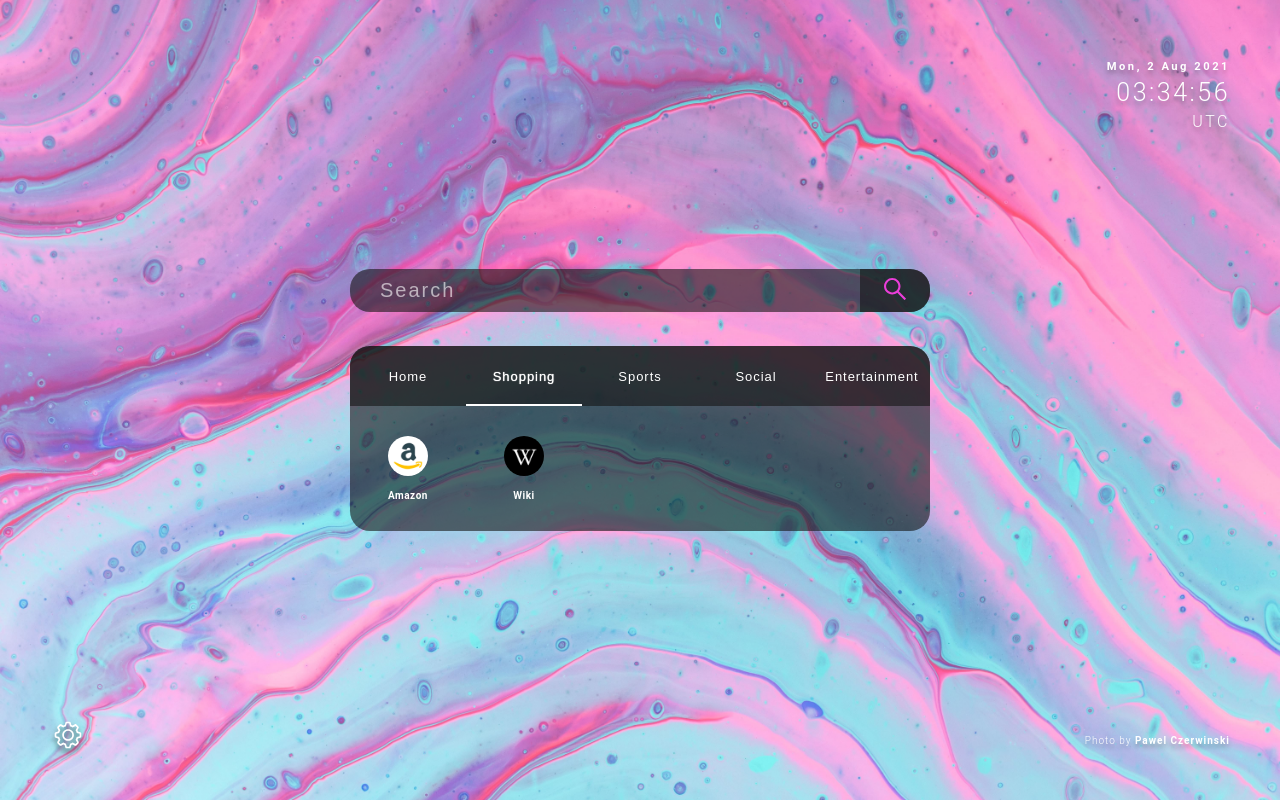
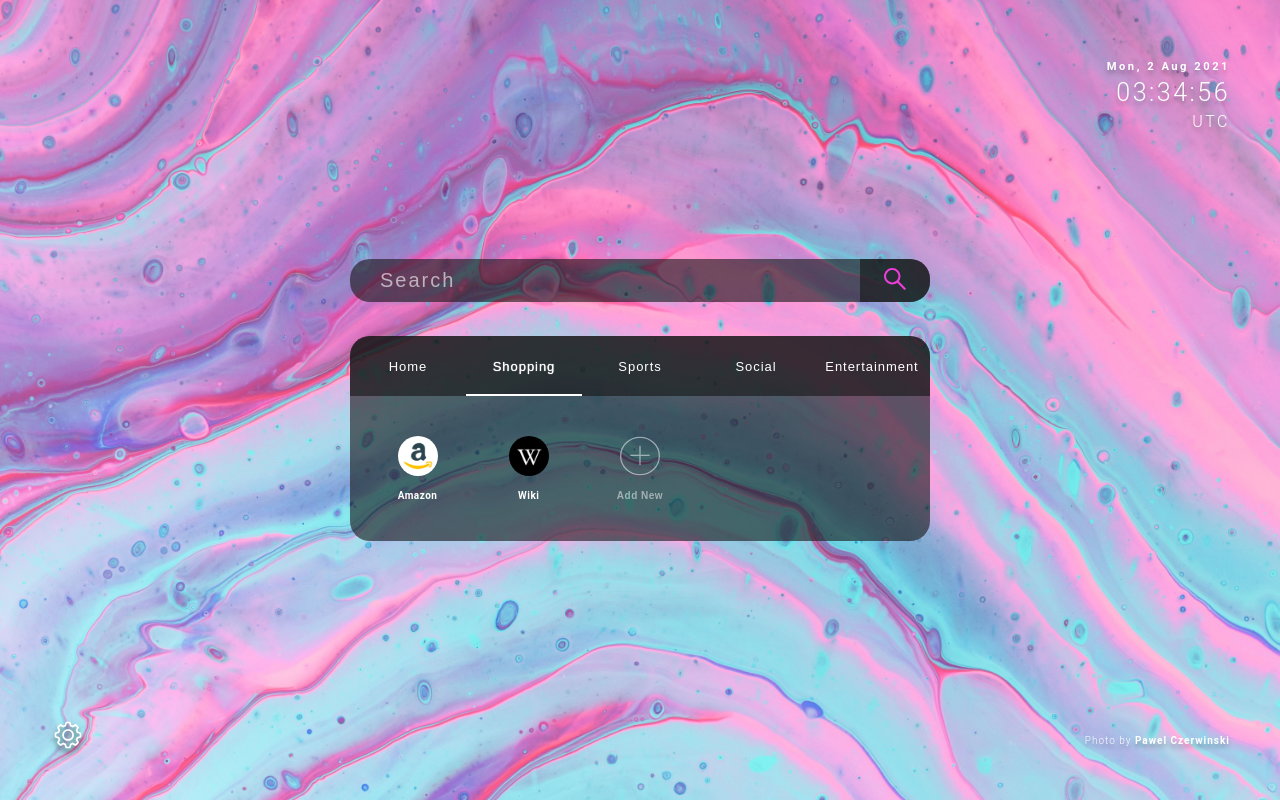
Before and after one commit to JohPik/mucho-chrome-extension, a React (Create React App) app: page / in a window 1280 px wide. Both pictures are taken after a click on the button "Shopping". Built offline with nearby package versions, Linux system fonts and the light colour scheme; no server answers; what unsplash-js would draw is missing.

Commit message:
Add Plus bookmark button to add new shortcut

```diff
--- a/src/App.css
+++ b/src/App.css
@@ -236,28 +236,46 @@ blockquote p::after {
   bottom: 0;
   left: 0;
 }
+.bookmarks__navigation li:not(.active)::after {
+  content: '';
+  height: 2px;
+  width: 100%;
+  background: var(--clr-white);
+  position: absolute;
+  bottom: 0%;
+  left: 50%;
+  opacity: 0;
+  transform: translate(-50%, 250%) scale(0);
+  transition: all 0.5s ease;
+}
+
+.bookmarks__navigation li:not(.active):hover::after {
+  opacity: 1;
+  transform: translate(-50%, 0%) scale(1);
+}
 
 .bookmarks__links {
-  padding: 1.875rem;
-  padding-left: 0;
-  padding-right: 0;
+  padding: 1.875rem 1.5rem;
   display: grid;
   grid-template-columns: repeat(5, 1fr);
-  grid-template-rows: repeat(auto);
-  row-gap: 2.5rem;
-  /* column-gap: 0.5rem; */
+  row-gap: 1.5rem;
+  column-gap: 1.5rem;
 }
 
 .bookmarks__edit-button {
   position: absolute;
   top: 0;
-  right: 5%;
-  padding: 5px;
+  right: 0;
+  padding: 7px;
   opacity: 0;
   transition: all ease 0.3s;
 }
 
 .bookmarks__navigation li:hover .bookmarks__edit-button {
+  opacity: 0.5;
+}
+
+.bookmarks__navigation li:hover .bookmarks__edit-button:hover {
   opacity: 1;
 }
 
@@ -267,10 +285,13 @@ blockquote p::after {
   text-transform: capitalize;
   position: relative;
   transition: all ease 0.2s;
+  padding: 10px;
+  border-radius: 10px;
 }
 
 .bookmark:hover {
   transform: scale(1.1);
+  background-color: var(--clr-dark-600);
 }
 
 .bookmark a {
@@ -313,14 +334,45 @@ blockquote p::after {
 
 .bookmark__edit-button {
   position: absolute;
-  top: -5px;
-  right: 13%;
-  padding: 5px;
+  top: 0;
+  right: 0;
+  padding: 7px;
   display: none;
+  opacity: 0;
+  transition: all ease 0.3s;
 }
 
 .bookmark:hover .bookmark__edit-button {
   display: initial;
+  opacity: 0.5;
+}
+
+.bookmark:hover .bookmark__edit-button:hover {
+  opacity: 1;
+}
+
+.bookmark.add__new {
+  opacity: 0.5;
+  transition: all ease 0.3s;
+}
+
+.bookmark.add__new:hover {
+  opacity: 1;
+}
+
+.bookmark.add__new img {
+  margin-bottom: 0.75rem;
+  width: 40px;
+  height: 40px;
+}
+
+.bookmark.add__new button {
+  text-align: center;
+  font-size: 0.625rem;
+  text-transform: capitalize;
+  font-weight: bold;
+  letter-spacing: 0.05em;
+  color: var(--clr-white);
 }
 
 /* times */
--- a/src/components/main/Bookmarks.js
+++ b/src/components/main/Bookmarks.js
@@ -1,5 +1,6 @@
 import React, { useState, useEffect} from 'react';
 import edit from '../../img/edit.svg';
+import plus from '../../img/plus.svg';
 import Tabs from '../../utilities';
 import { useTabsContext } from '../../contextTabs';
 
@@ -60,6 +61,15 @@ export default function Bookmarks() {
                                     </div>
                                 )
                         })}
+                        {currentTab.links.length < 10 &&
+                            <div className="bookmark add__new">
+                                <button>
+                                    <img src={plus} alt="add bookmark" />
+                                    <p>add new</p>
+                                </button>
+                            </div>
+
+                            }
                     </>
             }
             </div>
```
Also changed, not shown: src/img/plus.svg.
